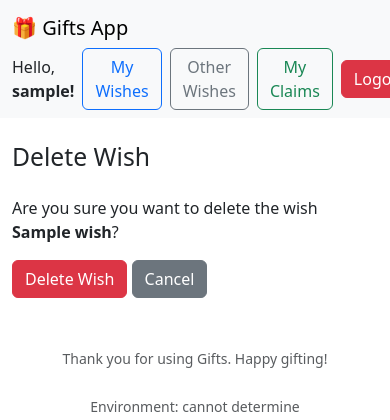
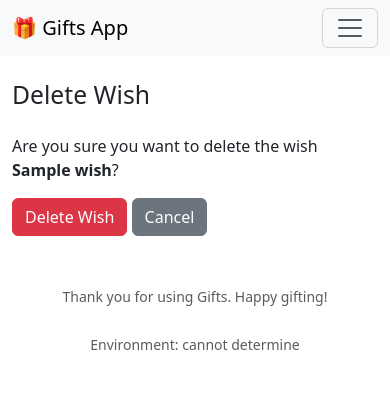
Before and after one commit to rogfrich/gifts, a Django app: page /delete-wish/1/ in a window 390 px wide; the page is wider, and only the part inside the window is pictured. Shown: the top 420 px of that part. Run offline with Django 5.2, Linux system fonts and the light colour scheme; a user stored in the database is signed in; tables that the repository leaves empty hold one stand-in row (values such as "Sample post"); some libraries are stand-ins or nearby versions.

Commit message:
improve layout on mobile

```diff
--- a/config/settings.py
+++ b/config/settings.py
@@ -31,7 +31,7 @@ SECRET_KEY = os.getenv("DJANGO_SECRET_KEY")
 # SECURITY WARNING: don't run with debug turned on in production!
 DEBUG = True
 
-ALLOWED_HOSTS = []
+ALLOWED_HOSTS = ['localhost', '127.0.0.1', '192.168.68.102']
 
 
 # Application definition
--- a/gifts/templates/gifts/base.html
+++ b/gifts/templates/gifts/base.html
@@ -2,6 +2,7 @@
 <!DOCTYPE html>
 <html lang="en">
 <head>
+  <meta name="viewport" content="width=device-width, initial-scale=1">
   <meta charset="UTF-8">
   <title>{% block title %}Wish App{% endblock %}</title>
   <link href="https://cdn.jsdelivr.net/npm/bootstrap@5.3.5/dist/css/bootstrap.min.css" rel="stylesheet"
@@ -10,25 +11,41 @@
 <body>
   <!-- Global navbar -->
   <nav class="navbar navbar-expand-lg navbar-light bg-light mb-4">
-    <div class="container d-flex justify-content-between align-items-center">
+    <div class="container">
       <!-- App name/logo -->
       <a class="navbar-brand" href="{% url 'home' %}">🎁 Gifts App</a>
+
       {% if request.user.is_authenticated %}
-      <!-- Navigation links + logout -->
-      <div class="d-flex align-items-center gap-2">
-        <span>Hello, <strong>{{ request.user.username }}!</strong></span>
+        <!-- Toggler (hamburger icon) -->
+        <button class="navbar-toggler" type="button" data-bs-toggle="collapse" data-bs-target="#navbarContent"
+                aria-controls="navbarContent" aria-expanded="false" aria-label="Toggle navigation">
+          <span class="navbar-toggler-icon"></span>
+        </button>
+
+        <!-- Collapsible content -->
+        <div class="collapse navbar-collapse" id="navbarContent">
+          <ul class="navbar-nav ms-auto d-flex align-items-lg-center gap-2">
+            <li class="nav-item">
+              <span class="nav-link">Hello, <strong>{{ request.user.username }}!</strong></span>
+            </li>
+            <li class="nav-item">
               <a class="btn btn-outline-primary" href="{% url 'my_wishes' %}">My Wishes</a>
+            </li>
+            <li class="nav-item">
               <a class="btn btn-outline-secondary" href="{% url 'other_wishes' %}">Other Wishes</a>
+            </li>
+            <li class="nav-item">
               <a class="btn btn-outline-success" href="{% url 'my_claims' %}">My Claims</a>
-
-        <!-- Logout form -->
+            </li>
+            <li class="nav-item">
               <form method="post" action="{% url 'logout' %}" class="d-inline">
                 {% csrf_token %}
                 <button type="submit" class="btn btn-danger">Logout</button>
               </form>
+            </li>
+          </ul>
         </div>
       {% endif %}
-
     </div>
   </nav>
 
```
Lines whose indentation alone changed are shown as unchanged.
